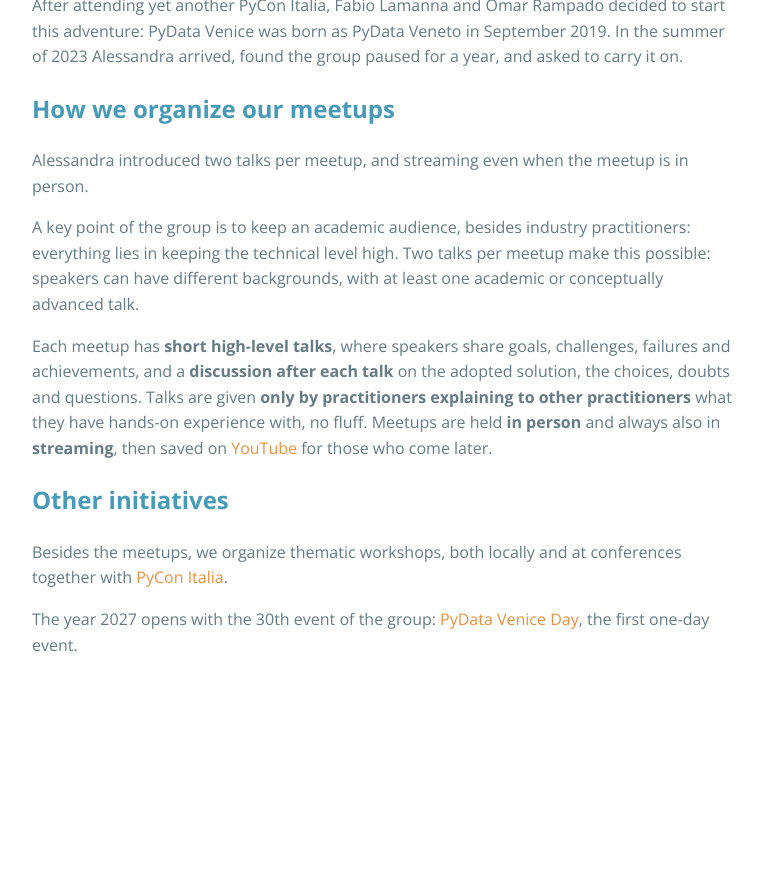
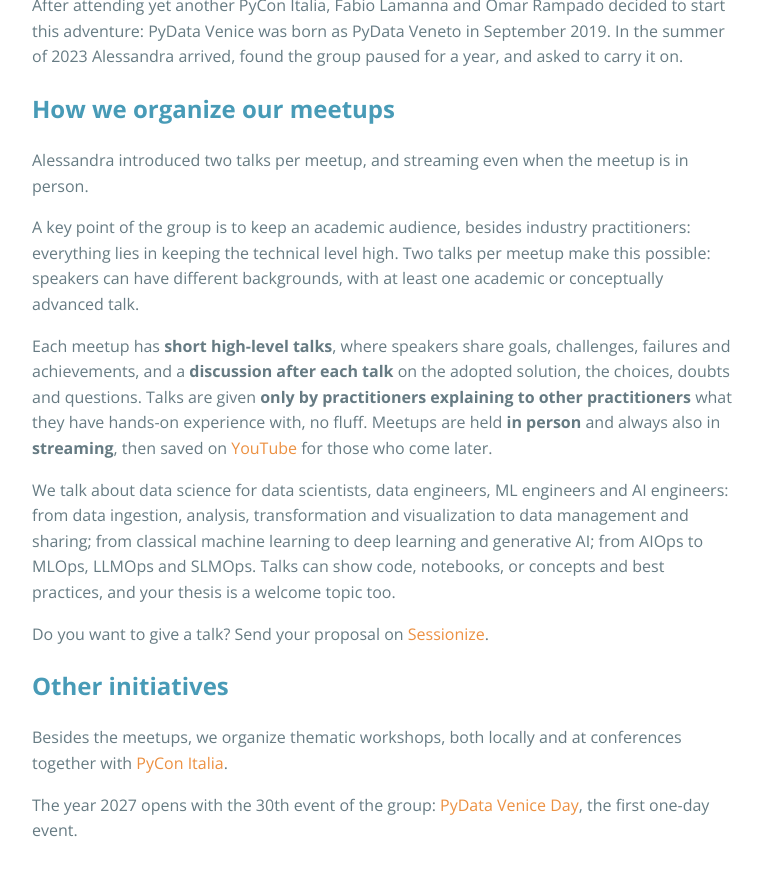
Before and after one commit to pydata-venice/pydata-venice.github.io, a Jekyll site: the page built from about-us.md, in a window 1280 px wide and 900 px high, scrolled down 933 px. Shown: the top 876 px of the window, without its empty margins (258-1021 px from the left). Built offline with Jekyll 4.4.1, drawn with Linux system fonts in a browser that asks for light colours; nearby versions of some CDN libraries; before the commit the page ends 1647 px from its top, so only the background shows below that.

Commit message:
added topics and Sessionize link to about-us page

```diff
--- a/about-us.md
+++ b/about-us.md
@@ -30,6 +30,10 @@ Alessandra introduced two talks per meetup, and streaming even when the meetup i
 A key point of the group is to keep an academic audience, besides industry practitioners: everything lies in keeping the technical level high. Two talks per meetup make this possible: speakers can have different backgrounds, with at least one academic or conceptually advanced talk.
 
 Each meetup has **short high-level talks**, where speakers share goals, challenges, failures and achievements, and a **discussion after each talk** on the adopted solution, the choices, doubts and questions. Talks are given **only by practitioners explaining to other practitioners** what they have hands-on experience with, no fluff. Meetups are held **in person** and always also in **streaming**, then saved on [YouTube](https://www.youtube.com/@pydatavenice) for those who come later.
+
+We talk about data science for data scientists, data engineers, ML engineers and AI engineers: from data ingestion, analysis, transformation and visualization to data management and sharing; from classical machine learning to deep learning and generative AI; from AIOps to MLOps, LLMOps and SLMOps. Talks can show code, notebooks, or concepts and best practices, and your thesis is a welcome topic too.
+
+Do you want to give a talk? Send your proposal on [Sessionize](https://sessionize.com/{{ site.sessionize_page }}).
 
 ## Other initiatives
 
@@ -65,6 +69,10 @@ Un punto chiave del gruppo è mantenere un pubblico accademico, oltre che tecnic
 
 Ogni meetup prevede **speech corti ad alto livello**, in cui gli speaker condividono obiettivi, sfide, sconfitte e traguardi, e una **discussione dopo ogni speech** sulla soluzione adottata, sulle scelte, sui dubbi e sulle domande. Gli speech sono tenuti da **soli tecnici che spiegano ad altri tecnici** ciò che hanno toccato con mano, nofuffa. I meetup si svolgono in **presenza** e sempre anche in **streaming**, poi vengono salvati su [YouTube](https://www.youtube.com/@pydatavenice) per i postumi.
 
+Parliamo di data science per data scientist, data engineer, ML engineer e AI engineer: dall'ingestione, analisi, trasformazione e visualizzazione dei dati alla loro gestione e condivisione; dal machine learning classico al deep learning e all'AI generativa; dall'AIOps all'MLOps, LLMOps e SLMOps. I talk possono mostrare codice, notebook, oppure concetti e best practice, e anche la propria tesi è un argomento benvenuto.
+
+Vuoi proporre un talk? Invia la tua proposta su [Sessionize](https://sessionize.com/{{ site.sessionize_page }}).
+
 ## Altre iniziative
 
 Oltre ai meetup, organizziamo workshop tematici, sia in locale sia alle conferenze insieme a [PyCon Italia](https://pycon.it/).
```
